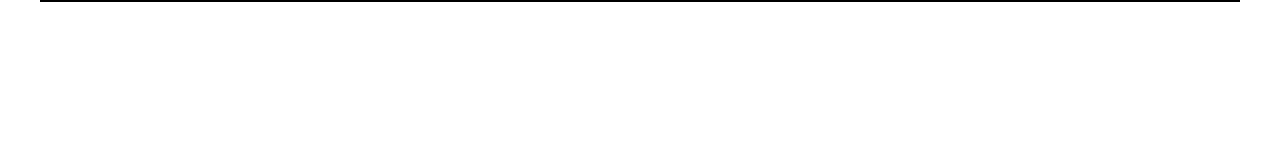
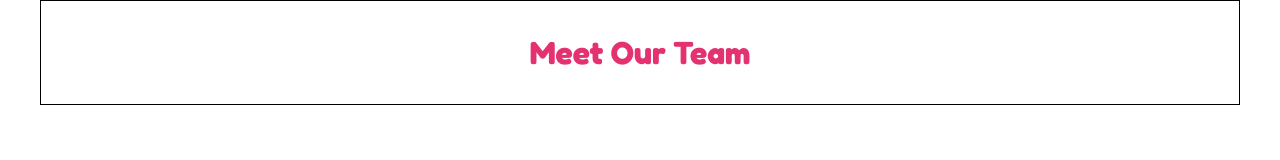
Before and after one commit to torone89/html-css-float-cards, a plain HTML site: page index.html in a window 1280 px wide. Drawn offline with Linux system fonts and the light colour scheme.

Commit message:
Adding Header

```diff
--- a/css/style.css
+++ b/css/style.css
@@ -21,10 +21,14 @@ body {
 
 
 .cointaner {
-
     max-width: 1200px;
     margin: 0 auto;
     border: 1px solid black;
 }
 
 /* Header */
+h1 {
+    color: #e4316f;
+    text-align: center;
+    padding: 2rem;
+}
--- a/index.html
+++ b/index.html
@@ -25,12 +25,12 @@
     <div class="cointaner">
         <!-- Intestazione -->
         <header>
-
+            <h1>Meet Our Team</h1>
         </header>
 
         <!-- Contenuto Principale -->
         <main>
-            <!-- Dividio in 2 sezioni  -->
+            <!-- Divido in 2 sezioni  -->
             <section id="paragraph">
 
             </section>
```
